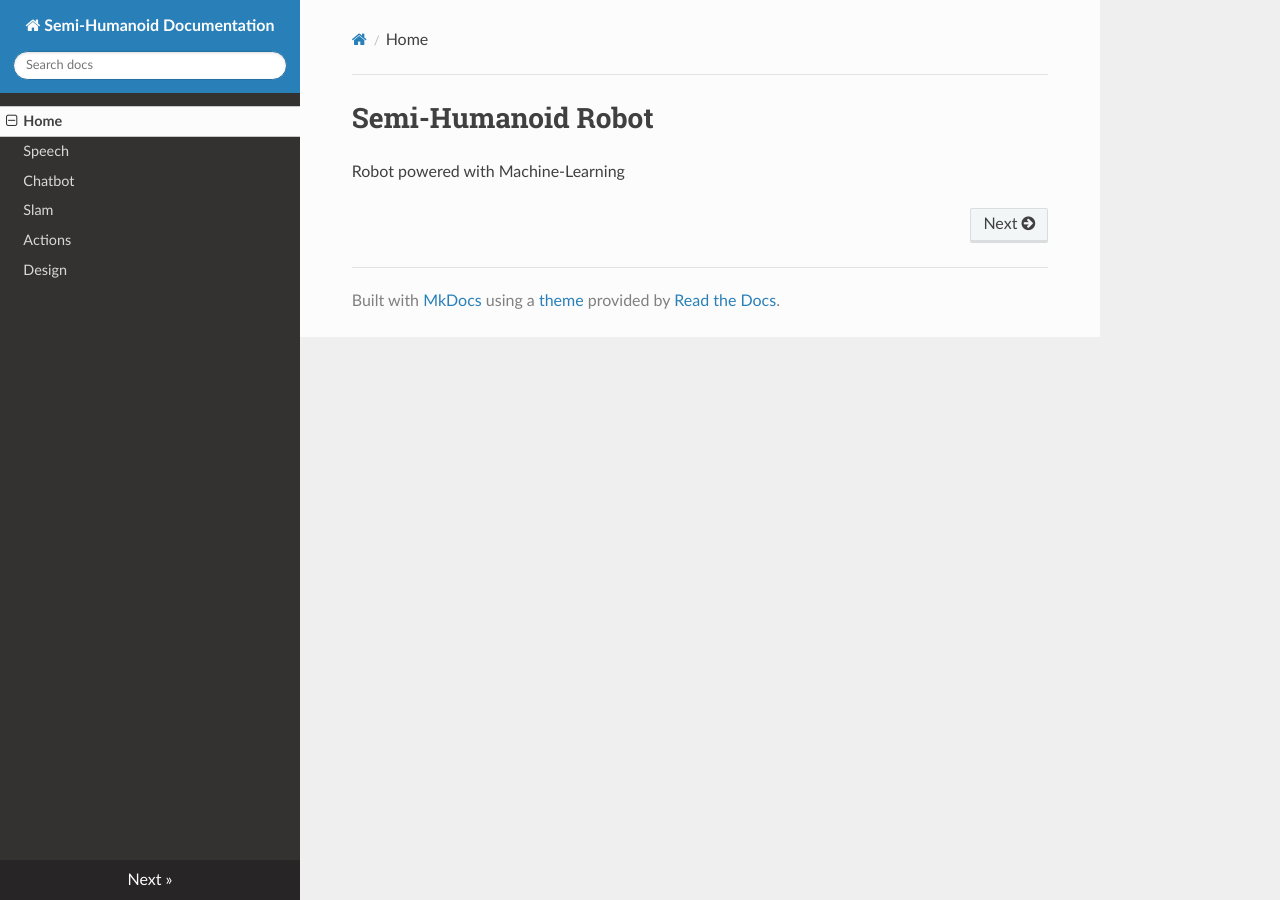
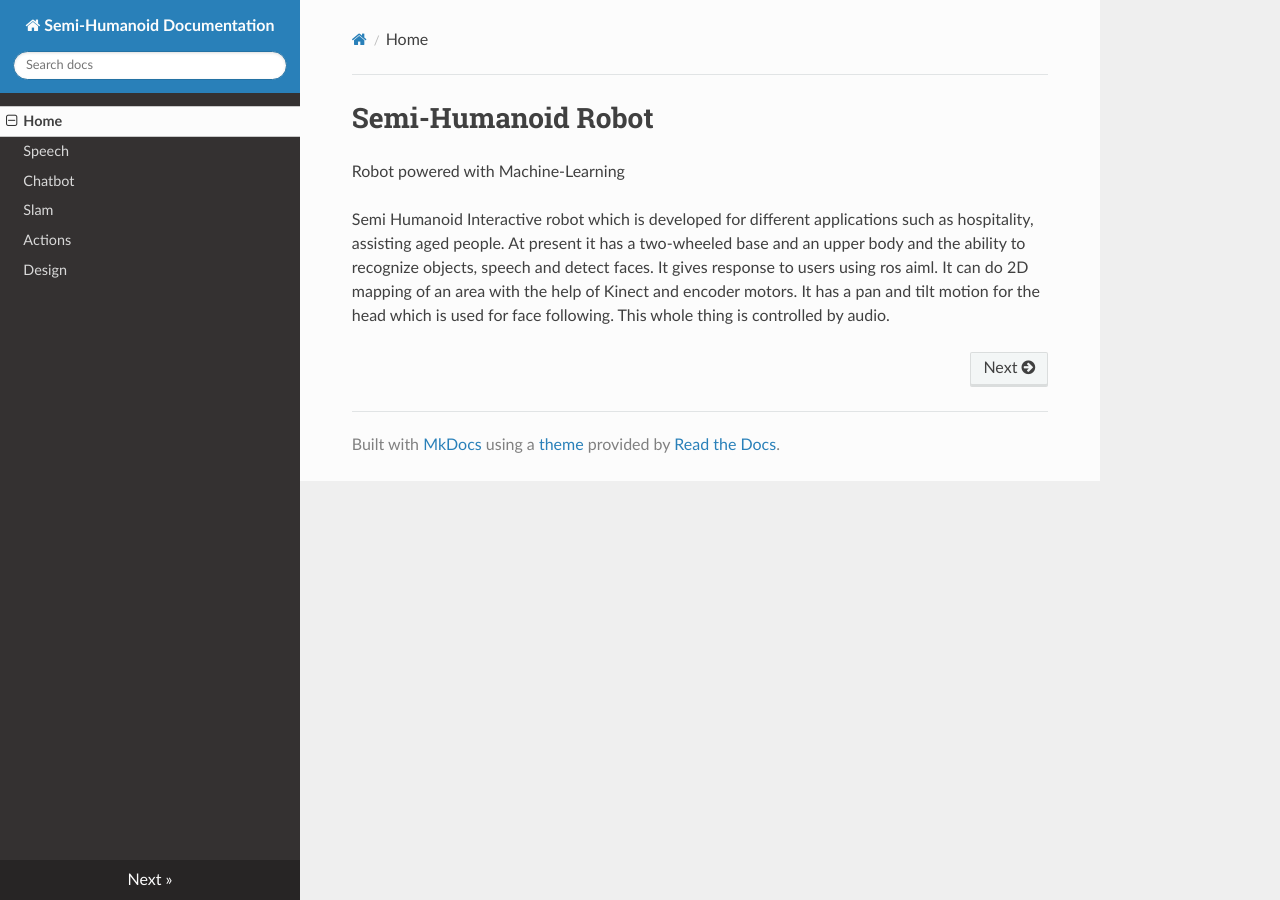
Before and after one commit to rignitc/semi-humanoid, an MkDocs documentation site: the page built from docs/index.md, in a window 1280 px wide. Built offline with MkDocs 1.6.1, drawn with Linux system fonts in a browser that asks for light colours; nearby versions of some CDN libraries.

Commit message:
added some project details

```diff
--- a/docs/index.md
+++ b/docs/index.md
@@ -1,3 +1,10 @@
 # Semi-Humanoid Robot
 
 Robot powered with Machine-Learning
+
+Semi Humanoid Interactive robot which is developed for
+different applications such as hospitality, assisting aged people. At present it has a
+two-wheeled base and an upper body and the ability to recognize objects, speech and
+detect faces. It gives response to users using ros aiml. It can do 2D mapping of an area
+with the help of Kinect and encoder motors. It has a pan and tilt motion for the head
+which is used for face following. This whole thing is controlled by audio.
```
Also changed, not shown: docs/speech.md (+3 -0 lines).
